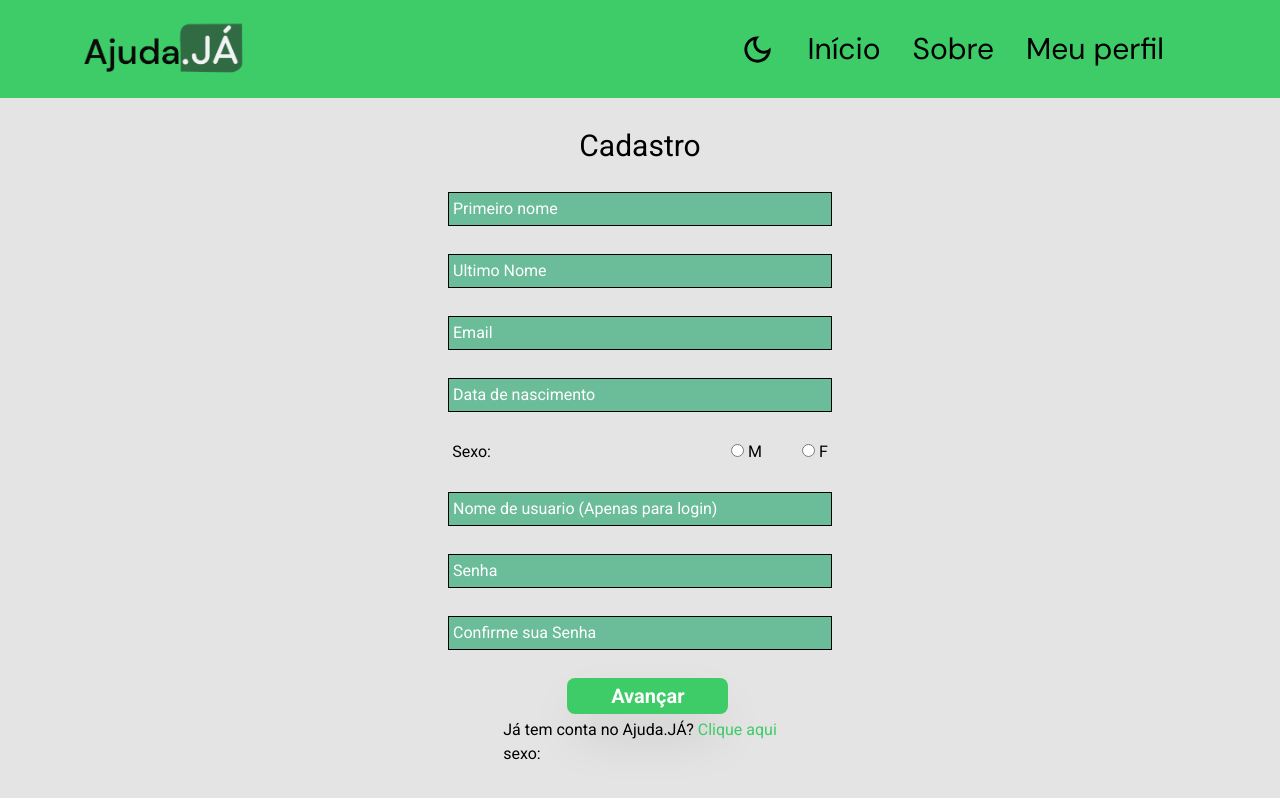
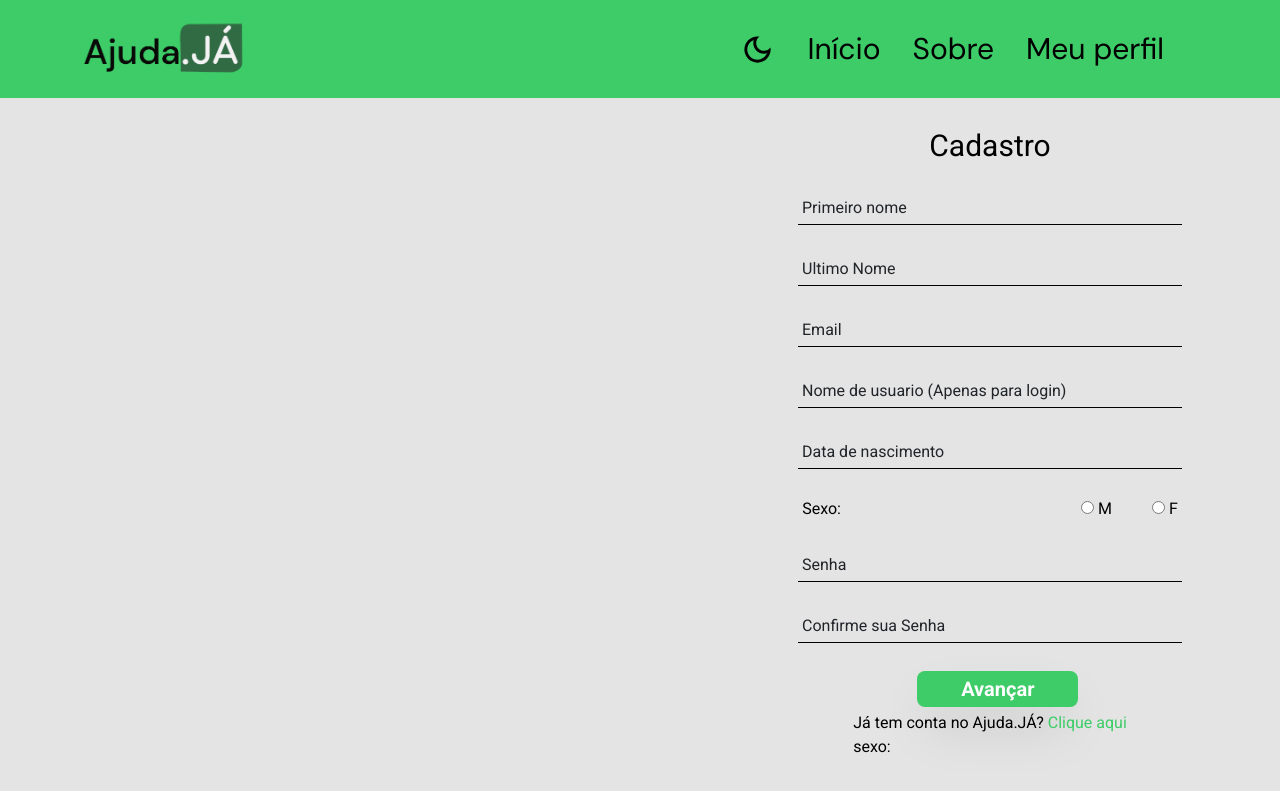
Before and after one commit to PedroVenchiarutti/ajudaJa-Project, a React (Vite) app: page /singup in a window 1280 px wide. Built offline with nearby package versions, Linux system fonts and the light colour scheme.

Commit message:
First singUp working

```diff
--- a/package.json
+++ b/package.json
@@ -16,6 +16,7 @@
     "axios": "^0.27.2",
     "react": "^18.2.0",
     "react-dom": "^18.2.0",
+    "react-input-date-mask": "^2.0.0",
     "react-router-dom": "^6.3.0",
     "sass": "^1.55.0",
     "swiper": "^8.4.2"
--- a/src/Pages/Homepages/Homepage.jsx
+++ b/src/Pages/Homepages/Homepage.jsx
@@ -26,13 +26,16 @@ function Homepage() {
       <img className='md:mt-28  pt-40 md:pt-0  pb-12 md:w-[900px] md:h-[580px] pr-10' src="images/na_feb_50.jpg" alt="" />
     </div>
     </div>
+    <a href="/singup">
       <button className=' mt-4 group bg-buttonColor hover:bg-faqGrayBg md:p-[16px] md:ml-24 md:mr-18 border-[1px] border-hidden hover:border-solid shadow-2xl p-2
       mr-20 ml-[10%] rounded-lg hover:animate-pulse duration-500'>
+
         <h1 className='text-xl group-hover:text-buttonColor duration-500
         text-fontColor md:font-bold'>
           Cadastrar-se
           </h1>
       </button>
+          </a>
 
         <button className='group hover:bg-navBg duration-500 md:p-[15px] md:ml-[83px] md:pl-10 md:pr-10 mr-[1px] border-2 pl-5 mt-4  p-2 rounded-lg shadow-2xl ml-2 pr-5'>
           <h1 className='group-hover:text-faqGrayBg group-hover:animate-pulse text-buttonColor md:font-bold text-xl'>
--- a/src/Pages/SingUp And Login/SingUp/SingUp.jsx
+++ b/src/Pages/SingUp And Login/SingUp/SingUp.jsx
@@ -1,5 +1,6 @@
 import React, {useState} from "react";
 import axios from "axios";
+import ReactInputDateMask from 'react-input-date-mask';
 
 import Header from "../../../Components/Header";
 
@@ -18,21 +19,24 @@ export default function SingUp() {
     const [lastName, setLastName] = useState('');
     const [confirmPassword, setConfirmPassword] = useState('');
     const [sex, setSex] = useState('');
+    const [dateNasc, setDateNasc] = useState('');
 
+    function getaPTesta (){
+        axios.get('https://ajudajaapi.herokuapp.com/api/private/users').then( response => console.log(response))
 
+    }
 
 
 
     const handleSubmit = (e) => {
-        e.preventDefault();
-
+        e.preventDefault()
         axios.post(urlSingUp,
             {
                 username: userName,
                 email: email,
                 password: password,
                 passwordConfirmation: confirmPassword,
-                birthday: "1990-01-01",
+                birthday: dateNasc,
                 emergencynumber: "11999999999",
                 helth_insurance: "Nao",
                 gender: sex,
@@ -47,6 +51,11 @@ export default function SingUp() {
         }
 
 
+        function next(){
+            handleSubmit();
+            console.log('proximo')
+        }
+
 
 
 
@@ -54,17 +63,22 @@ export default function SingUp() {
   return (
 <div>
     <Header />
+
+
     <div className="bg-bgSingUp pt-12 font-secondary ">
 
-        <h1 className="text-center pt-20 text-3xl ">
+        <h1 className="text-center pt-20 text-3xl ml-[700px] ">
             Cadastro
         </h1>
-        <form className="flex-col flex items-center" onSubmit={handleSubmit}>
-            <input  type="text" value={firstName} onChange={(e) => setfirstName(e.target.value)} placeholder="Primeiro nome" className="placeholder-faqGrayBg max-w-3xl w-96 mt-7 border bg-firstBoxBg p-1"/>
-            <input  type="text" value={lastName} onChange={(e) => setLastName(e.target.value)} placeholder="Ultimo Nome" className="placeholder-faqGrayBg  max-w-3xl w-96 mt-7 border bg-firstBoxBg p-1"/>
-            <input  type="text" value={email} onChange={(e) => setEmail(e.target.value)} placeholder="Email" className="placeholder-faqGrayBg  bg-firstBoxBg border p-1 max-w-3xl w-96 mt-7"/>
-            <input  type="text" value={name} onChange={(e) => setName(e.target.value)} placeholder="Data de nascimento" className="placeholder-faqGrayBg  max-w-3xl w-96 mt-7 border bg-firstBoxBg p-1"/>
+        <form className="flex-col flex items-center ml-[700px]" onSubmit={handleSubmit}>
+            <input  type="text" value={firstName} onChange={(e) => setfirstName(e.target.value)} placeholder="Primeiro nome" className="placeholder-colorFontHeadline max-w-3xl w-96 mt-7 border-b bg-bgSingUp p-1"/>
+            <input  type="text" value={lastName} onChange={(e) => setLastName(e.target.value)} placeholder="Ultimo Nome" className="placeholder-colorFontHeadline  max-w-3xl w-96 mt-7 border-b bg-bgSingUp p-1"/>
+            <input  type="text" value={email} onChange={(e) => setEmail(e.target.value)} placeholder="Email" className="placeholder-colorFontHeadline  bg-bgSingUp border-b p-1 max-w-3xl w-96 mt-7"/>
+            <input  type="text" value={userName} onChange={(e) => setUserName(e.target.value)} placeholder="Nome de usuario (Apenas para login)" className="placeholder-colorFontHeadline  max-w-3xl w-96 mt-7 border-b bg-bgSingUp p-1"/>
+            {/* <ReactInputDateMask mask='mm-dd-yyyy' value={dateNasc} required showMaskOnFocus='true'  showMaskOnHover='true' onChange={(e) => setDateNasc(e.target.value)} className='placeholder-colorFontHeadline  max-w-3xl w-96 mt-7 border-b bg-bgSingUp p-1' /> */}
+            <input  type="text" value={dateNasc} onChange={(e) => setDateNasc(e.target.value)} placeholder="Data de nascimento" className="placeholder-colorFontHeadline  max-w-3xl w-96 mt-7 border-b bg-bgSingUp p-1"/>
             <div className="mt-7">
+
 
             <label htmlFor="" className="mr-[240px]">
                 Sexo:
@@ -72,28 +86,28 @@ export default function SingUp() {
             <input type="radio" name="sexo" id="M" value='M' onChange={(e) => setSex(e.target.value)} />
             <label htmlFor="" className="ml-1">M</label>
 
-            <input type="radio" name="sexo" id='f' className="ml-10" value='f' onChange={(e) => setSex(e.target.value)}/>
+            <input type="radio" name="sexo" id='F' className="ml-10" value='F' onChange={(e) => setSex(e.target.value)}/>
 
             <label htmlFor="" className="ml-1">F</label>
             </div>
-            <input  type="text" value={userName} onChange={(e) => setUserName(e.target.value)} placeholder="Nome de usuario (Apenas para login)" className="placeholder-faqGrayBg  max-w-3xl w-96 mt-7 border bg-firstBoxBg p-1"/>
-            <input  type="password" value={password} onChange={(e) => setPassword(e.target.value)} placeholder="Senha" className="placeholder-faqGrayBg  bg-firstBoxBg border p-1 max-w-3xl w-96 mt-7"/>
-            <input  type="password" value={confirmPassword} onChange={(e) => setConfirmPassword(e.target.value)} placeholder="Confirme sua Senha" className="placeholder-faqGrayBg  bg-firstBoxBg border p-1 max-w-3xl w-96 mt-7"/>
+            <input  type="password" value={password} onChange={(e) => setPassword(e.target.value)} placeholder="Senha" className="placeholder-colorFontHeadline  bg-bgSingUp border-b p-1 max-w-3xl w-96 mt-7"/>
+            <input  type="password" value={confirmPassword} onChange={(e) => setConfirmPassword(e.target.value)} placeholder="Confirme sua Senha" className="placeholder-colorFontHeadline  bg-bgSingUp border-b p-1 max-w-3xl w-96 mt-7"/>
 
 
             <div className="mt-7 mb-8">
-        <button className='group bg-buttonColor hover:bg-faqGrayBg md:p-1 border-[1px] border-hidden hover:border-solid shadow-2xl p-1
+        <button onClick={next}className='group bg-buttonColor hover:bg- md:p-1 border-[1px] border-hidden hover:border-solid shadow-2xl p-1
        rounded-lg hover:animate-pulse duration-500hhhhhhh
        ml-16
     ' >
-          <h1 className='group-hover:text-buttonColor group-hover:animate-pulse text-faqGrayBg md:font-bold text-xl pl-10 pr-10'>
+          <h1 className=' group-hover:animate-pulse text-faqGrayBg md:font-bold text-xl pl-10 pr-10'>
         Avançar
           </h1>
       </button>
 
+
       <p className="mt-1">
         Já tem conta no Ajuda.JÁ? {' '}
-        <a href="#" className='text-buttonColor'>
+        <a href="/" className='text-buttonColor'>
             Clique aqui
         </a>
       </p>
```
Also changed, not shown: 1 other file (tests, documents, lock files or other folders).
